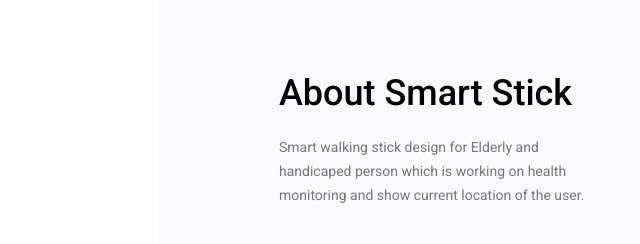
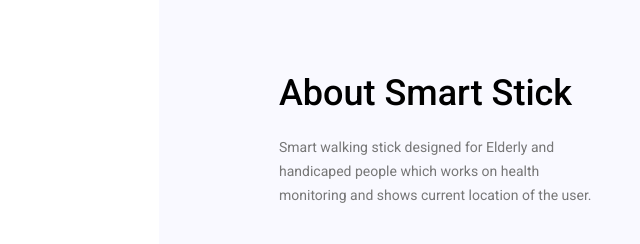
Before and after one commit to pnidhi26/healthifyme, a plain HTML site: page index.html in a window 1280 px wide. Shown: the part 1540-1784 px from the top of the page, 481-1121 px from the left. Drawn offline with nearby package versions, Linux system fonts and the light colour scheme; files that its build step writes are made by us from their sources.

Commit message:
Update index.html

```diff
--- a/index.html
+++ b/index.html
@@ -160,7 +160,7 @@
 						<div class="section-title-wrap text-left">
 							<h1>About Smart Stick</h1>
 							<p>
-								Smart walking stick design for Elderly and handicaped person which is working on health monitoring and show current location of the user.
+								Smart walking stick designed for Elderly and handicaped people which works on health monitoring and shows current location of the user.
 							</p>
 						</div>
 
```
